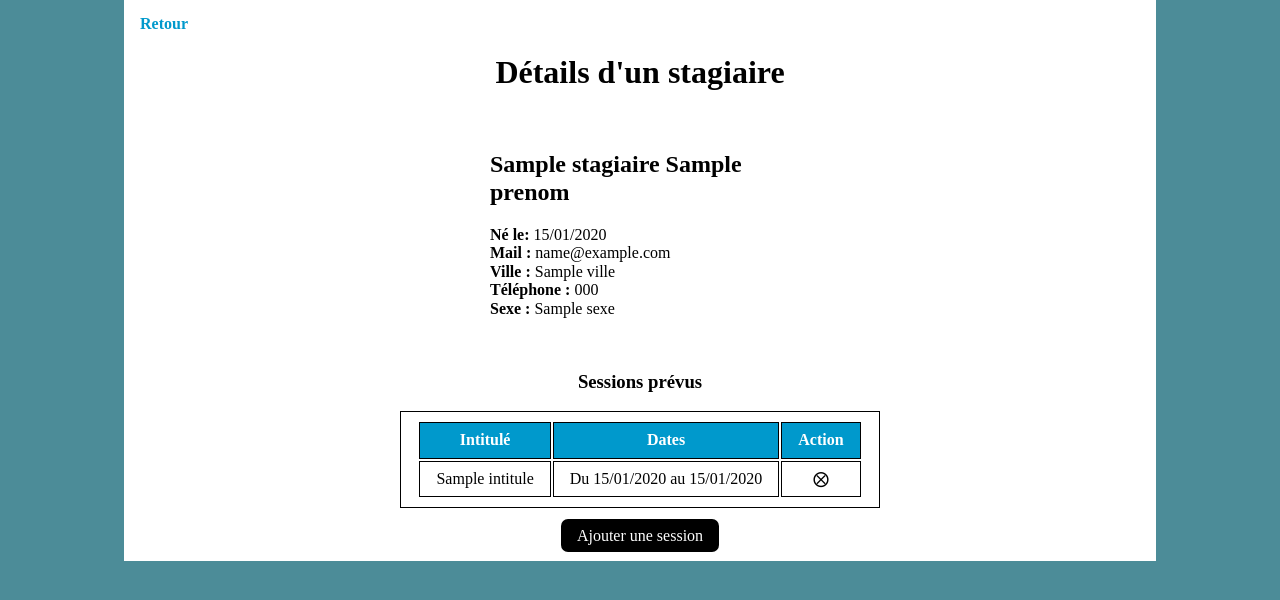
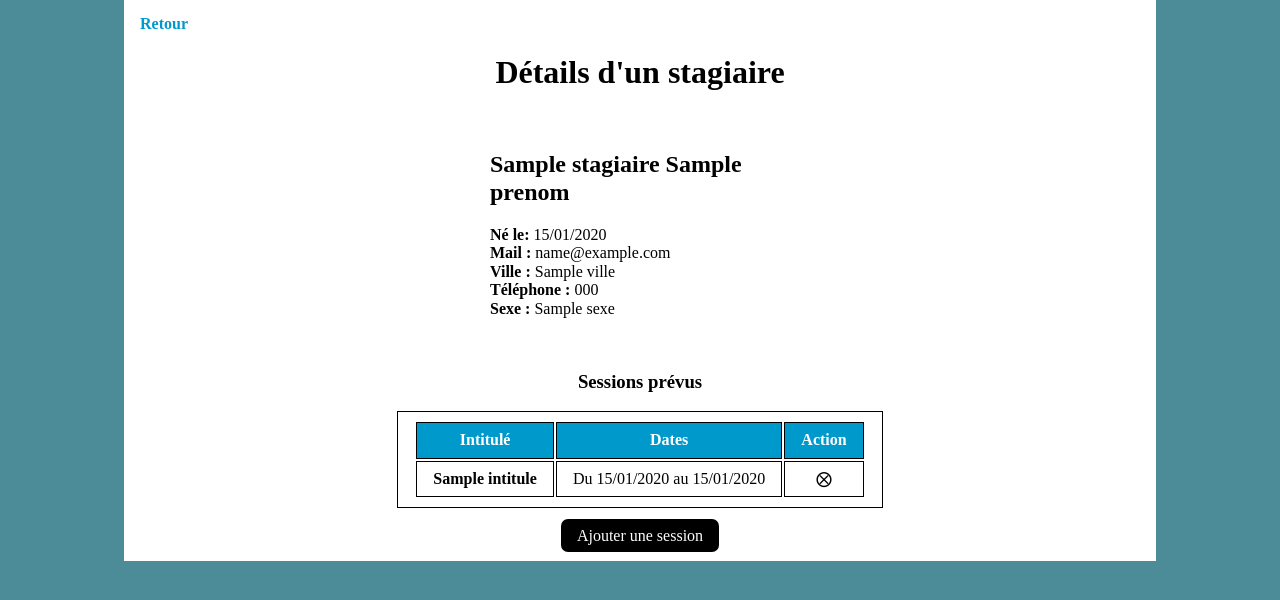
Before and after one commit to adiebate/GestionSession, a Symfony app: template templates/stagiaire/showOne.html.twig in a window 1280 px wide. Shown: the part 61-661 px from the top of the page. Run offline with Twig, Linux system fonts and the light colour scheme; the template is opened without the code that fills it: most values are stand-ins (such as "Sample title", 1, 10 or a date in 2020); some libraries are stand-ins or nearby versions.

Commit message:
modif class bold

```diff
--- a/templates/stagiaire/showOne.html.twig
+++ b/templates/stagiaire/showOne.html.twig
@@ -46,7 +46,7 @@
         <tbody>
             {% for session in stagiaire.sessions %}
             <tr class="centrer">
-                <td> <a href="{{ path('show_one_session', {'id':session.id}) }}">{{session.intitule}}</td>
+                <td> <a class="bold" href="{{ path('show_one_session', {'id':session.id}) }}">{{session.intitule}}</td>
                 <td>Du {{session.dateDebut | date("d/m/Y")}} au {{session.datefin | date("d/m/Y")}}</td>
                 <td><a href="{{ path('remove_one_session_from_stagiaire', {'id':stagiaire.id, 'id_session':session.id}) }}">&xotime;</a></td>
             </tr>
```
